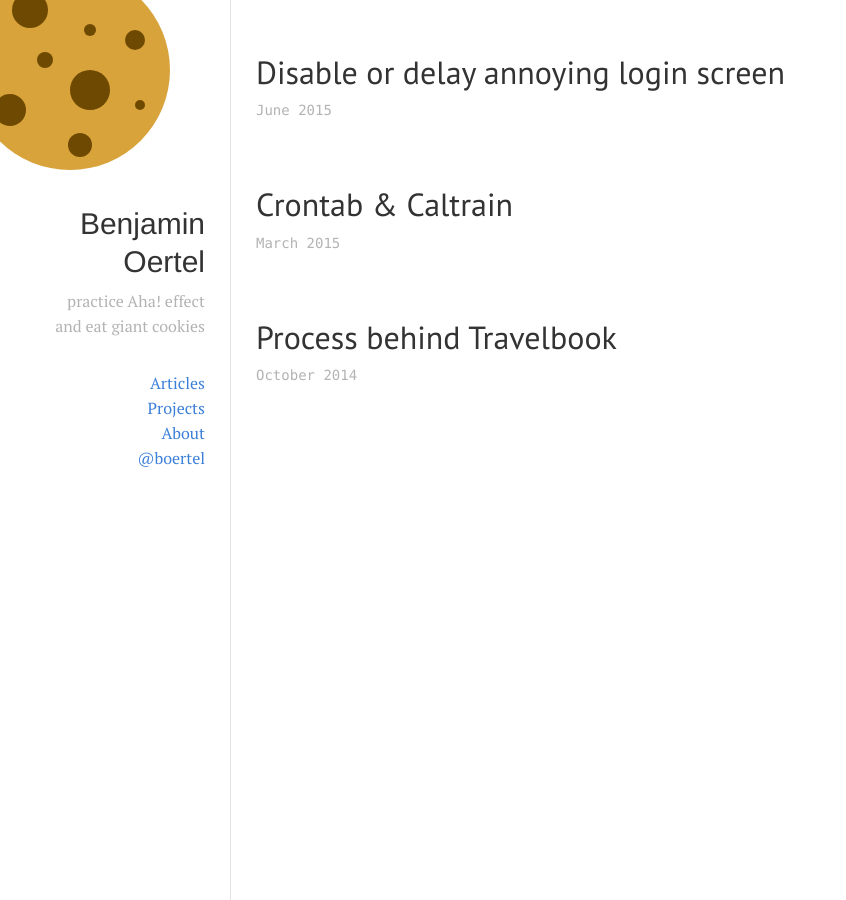
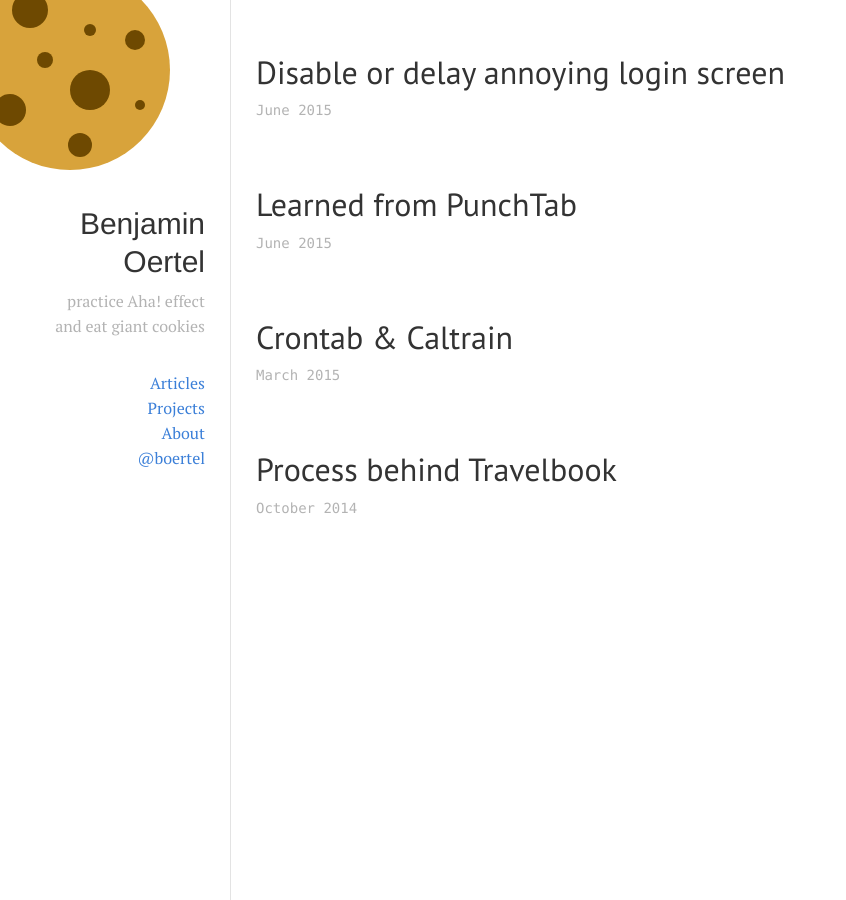
Before and after one commit to boertel/blog, a Jekyll site: the page built from index.html, in a window 1280 px wide. Shown: the whole page, without its empty margins (0-846 px from the left). Built offline with Jekyll 4.4.1, drawn with Linux system fonts in a browser that asks for light colours; comment, search, counter and statistics services are not loaded.

Commit message:
oops, html needs to be wrapped between new lines

```diff
--- /dev/null
+++ b/_posts/2015-06-04-punchtab.md
@@ -0,0 +1,6 @@
+---
+layout: post
+title: Learned from PunchTab
+permalink: punchtab
+tags:
+---
```
Also changed, not shown: _posts/2015-06-07-safe-at-home.md (+1 -0 lines).
